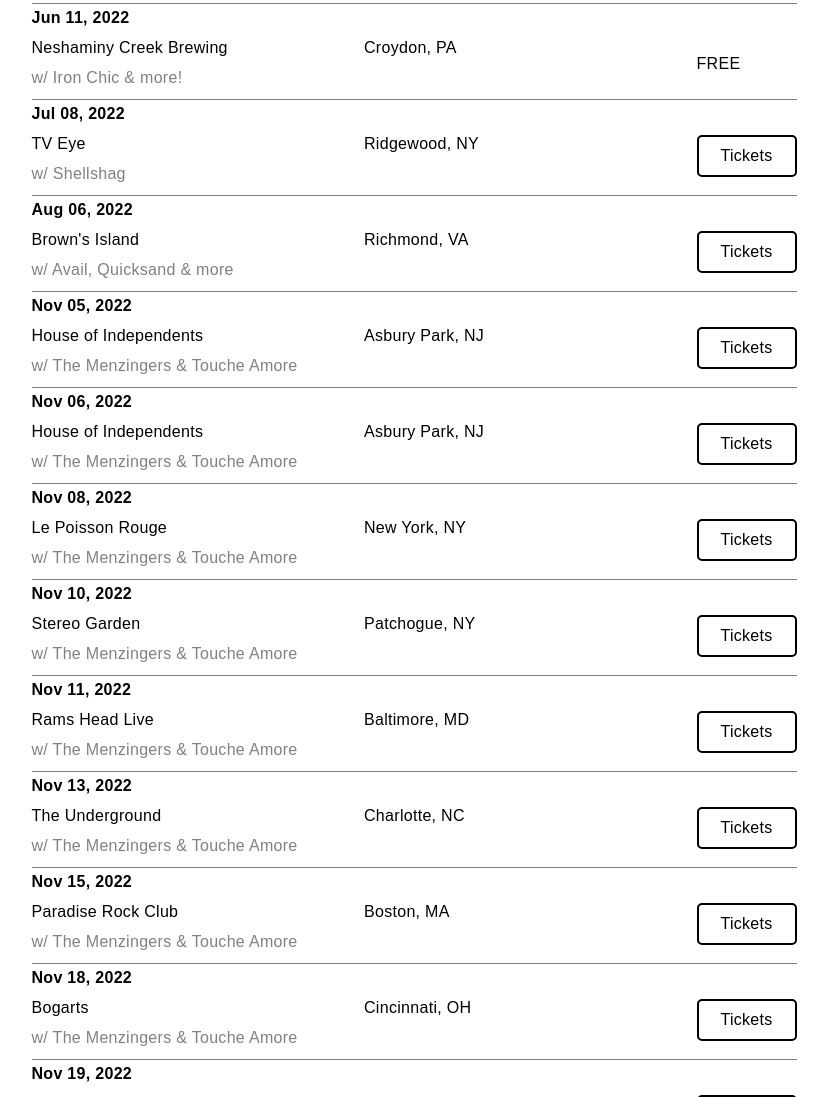
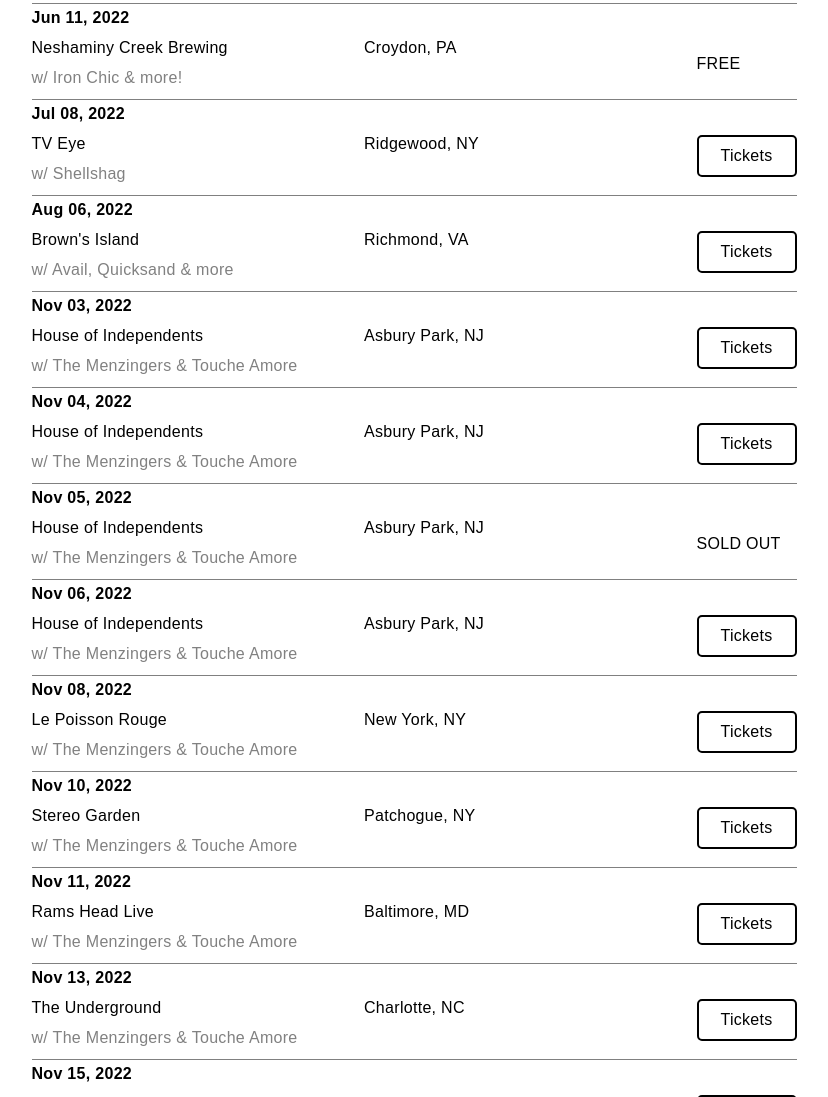
Before and after one commit to JarrettD5309/sf-website, a plain HTML site: page index.html in a window 1280 px wide. Shown: the part 947-2044 px from the top of the page, without its empty margins (226-1054 px from the left). Drawn offline with Linux system fonts and the light colour scheme.

Commit message:
add extra NJ dates

```diff
--- a/index.html
+++ b/index.html
@@ -138,6 +138,46 @@
 
       <div class="shows">
         <div class="date">
+          Nov 03, 2022
+        </div>
+        <div class="venue">
+          House of Independents
+        </div>
+        <div class="city">
+          Asbury Park, NJ
+        </div>
+        <div class="note">
+          w/ The Menzingers & Touche Amore
+        </div>
+        <div class="ticketbutton">
+          <a class="ticket"
+            href="https://www.ticketweb.com/event/the-menzingers-on-the-impossible-house-of-independents-tickets/12107825?pl=hoi"
+            target="_blank">Tickets</a>
+        </div>
+      </div>
+
+      <div class="shows">
+        <div class="date">
+          Nov 04, 2022
+        </div>
+        <div class="venue">
+          House of Independents
+        </div>
+        <div class="city">
+          Asbury Park, NJ
+        </div>
+        <div class="note">
+          w/ The Menzingers & Touche Amore
+        </div>
+        <div class="ticketbutton">
+          <a class="ticket"
+            href="https://www.ticketweb.com/event/the-menzingers-on-the-impossible-house-of-independents-tickets/12107815?pl=hoi"
+            target="_blank">Tickets</a>
+        </div>
+      </div>
+
+      <div class="shows">
+        <div class="date">
           Nov 05, 2022
         </div>
         <div class="venue">
@@ -150,9 +190,7 @@
           w/ The Menzingers & Touche Amore
         </div>
         <div class="ticketbutton">
-          <a class="ticket"
-            href="https://www.ticketweb.com/event/the-menzingers-on-the-impossible-house-of-independents-tickets/12107785?pl=hoi"
-            target="_blank">Tickets</a>
+          <p>SOLD OUT</p>
         </div>
       </div>
 
```
